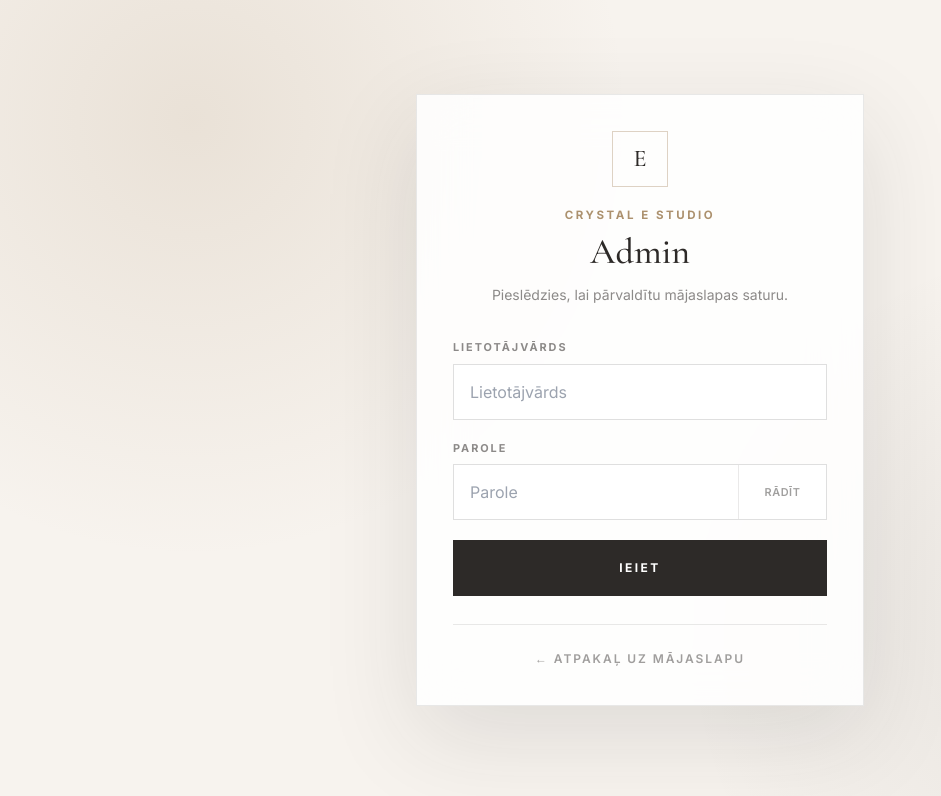
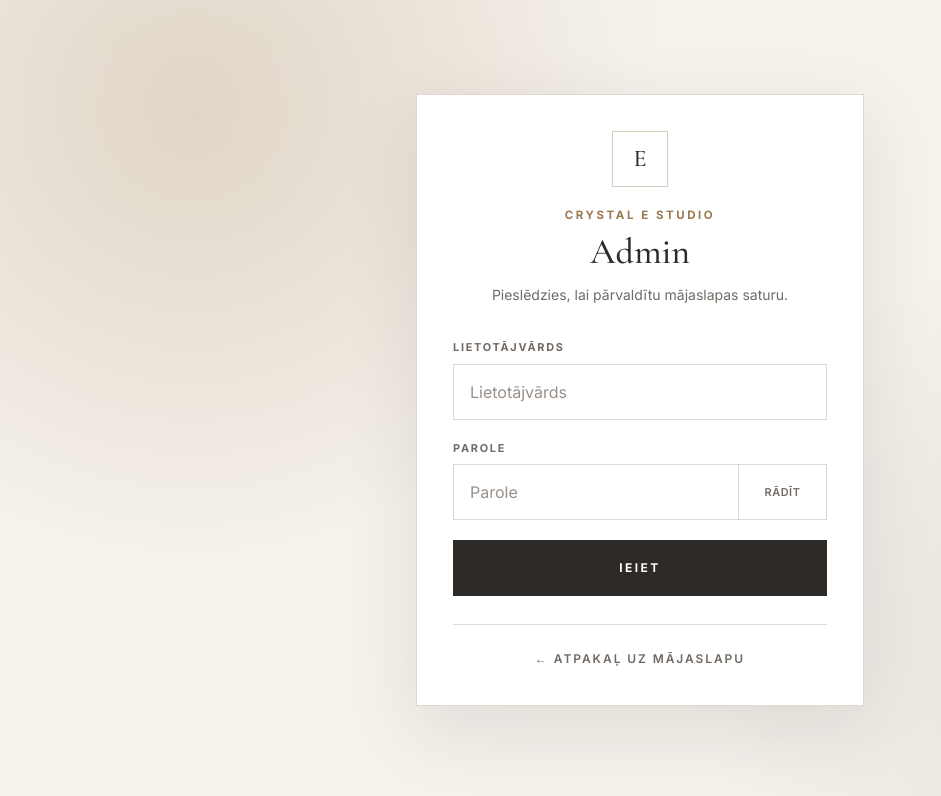
Before and after one commit to SergeyJak/beauty-landing, a Next.js app: page /login in a window 1280 px wide. Shown: the top 796 px of the page, without its empty margins (0-941 px from the left). Built offline with nearby package versions, Linux system fonts and the light colour scheme; no server answers.

Commit message:
fix: make admin login high contrast and theme isolated

```diff
--- a/src/components/admin/LoginForm.tsx
+++ b/src/components/admin/LoginForm.tsx
@@ -103,24 +103,24 @@ export default function LoginForm({
   }
 
   return (
-    <main className="relative min-h-screen overflow-hidden bg-[#f7f3ee] px-5 py-10 text-primary sm:px-6">
+    <main className="admin-theme admin-shell relative min-h-screen overflow-hidden px-5 py-10 sm:px-6">
       <div className="absolute inset-0 bg-[radial-gradient(circle_at_15%_15%,rgba(172,145,110,0.18),transparent_34%),radial-gradient(circle_at_85%_80%,rgba(45,42,40,0.08),transparent_32%)]" />
       <div className="relative mx-auto flex min-h-[calc(100vh-5rem)] max-w-md items-center">
-        <section className="w-full border border-primary/10 bg-white/85 p-7 shadow-[0_30px_90px_rgba(45,42,40,0.12)] backdrop-blur-xl sm:p-9">
+        <section className="admin-card w-full p-7 sm:p-9">
           <div className="mb-8 text-center">
             <div className="mx-auto mb-5 flex h-14 w-14 items-center justify-center border border-accent/40">
               <span className="font-serif text-2xl text-primary">E</span>
             </div>
-            <p className="eyebrow mb-2 text-accent">Crystal E Studio</p>
+            <p className="eyebrow admin-accent mb-2">Crystal E Studio</p>
             <h1 className="font-serif text-4xl font-medium">{copy.admin}</h1>
-            <p className="mt-3 text-sm leading-relaxed text-primary/55">
+            <p className="admin-muted mt-3 text-sm leading-relaxed">
               {copy.subtitle}
             </p>
           </div>
 
           <form onSubmit={submit} className="space-y-5">
             <label className="block">
-              <span className="mb-2 block text-[0.68rem] font-bold uppercase tracking-[0.18em] text-primary/55">
+              <span className="admin-label mb-2">
                 {copy.username}
               </span>
               <input
@@ -130,29 +130,29 @@ export default function LoginForm({
                 autoCapitalize="none"
                 spellCheck={false}
                 required
-                className="h-14 w-full border border-primary/15 bg-white px-4 text-base outline-none transition focus:border-accent"
+                className="admin-input h-14 px-4 text-base"
                 placeholder={copy.username}
               />
             </label>
 
             <label className="block">
-              <span className="mb-2 block text-[0.68rem] font-bold uppercase tracking-[0.18em] text-primary/55">
+              <span className="admin-label mb-2">
                 {copy.password}
               </span>
-              <div className="flex h-14 w-full items-stretch border border-primary/15 bg-white transition focus-within:border-accent">
+              <div className="admin-input flex h-14 items-stretch">
                 <input
                   type={showPassword ? 'text' : 'password'}
                   value={password}
                   onChange={(event) => setPassword(event.target.value)}
                   autoComplete="current-password"
                   required
-                  className="min-w-0 flex-1 border-0 bg-transparent px-4 text-base outline-none"
+                  className="min-w-0 flex-1 border-0 bg-transparent px-4 text-base text-[#2d2a28] outline-none placeholder:text-[#99918a]"
                   placeholder={copy.password}
                 />
                 <button
                   type="button"
                   onClick={() => setShowPassword((value) => !value)}
-                  className="flex h-full min-w-[5.5rem] items-center justify-center border-l border-primary/10 px-3 text-[0.68rem] font-semibold uppercase tracking-wider text-primary/45 transition hover:bg-primary/[0.03] hover:text-accent"
+                  className="flex h-full min-w-[5.5rem] items-center justify-center border-l border-[#ded8d1] px-3 text-[0.68rem] font-semibold uppercase tracking-wider text-[#716a64] transition hover:bg-[#faf8f5] hover:text-[#9a7a53]"
                   aria-label={showPassword ? copy.hide : copy.show}
                 >
                   {showPassword ? copy.hide : copy.show}
@@ -169,16 +169,16 @@ export default function LoginForm({
             <button
               type="submit"
               disabled={loading}
-              className="premium-sheen flex h-14 w-full items-center justify-center bg-primary px-6 text-xs font-bold uppercase tracking-[0.2em] text-white transition hover:bg-[#6f5948] disabled:cursor-wait disabled:opacity-60"
+              className="admin-button-primary premium-sheen flex h-14 w-full items-center justify-center px-6 text-xs font-bold uppercase tracking-[0.2em] disabled:cursor-wait disabled:opacity-60"
             >
               {loading ? copy.submitting : copy.submit}
             </button>
           </form>
 
-          <div className="mt-7 border-t border-primary/10 pt-5 text-center">
+          <div className="mt-7 border-t border-[#ded8d1] pt-5 text-center">
             <Link
               href={`/${locale}`}
-              className="text-xs font-semibold uppercase tracking-[0.16em] text-primary/45 transition hover:text-accent"
+              className="text-xs font-semibold uppercase tracking-[0.16em] text-[#716a64] transition hover:text-[#9a7a53]"
             >
               ← {copy.back}
             </Link>
```
